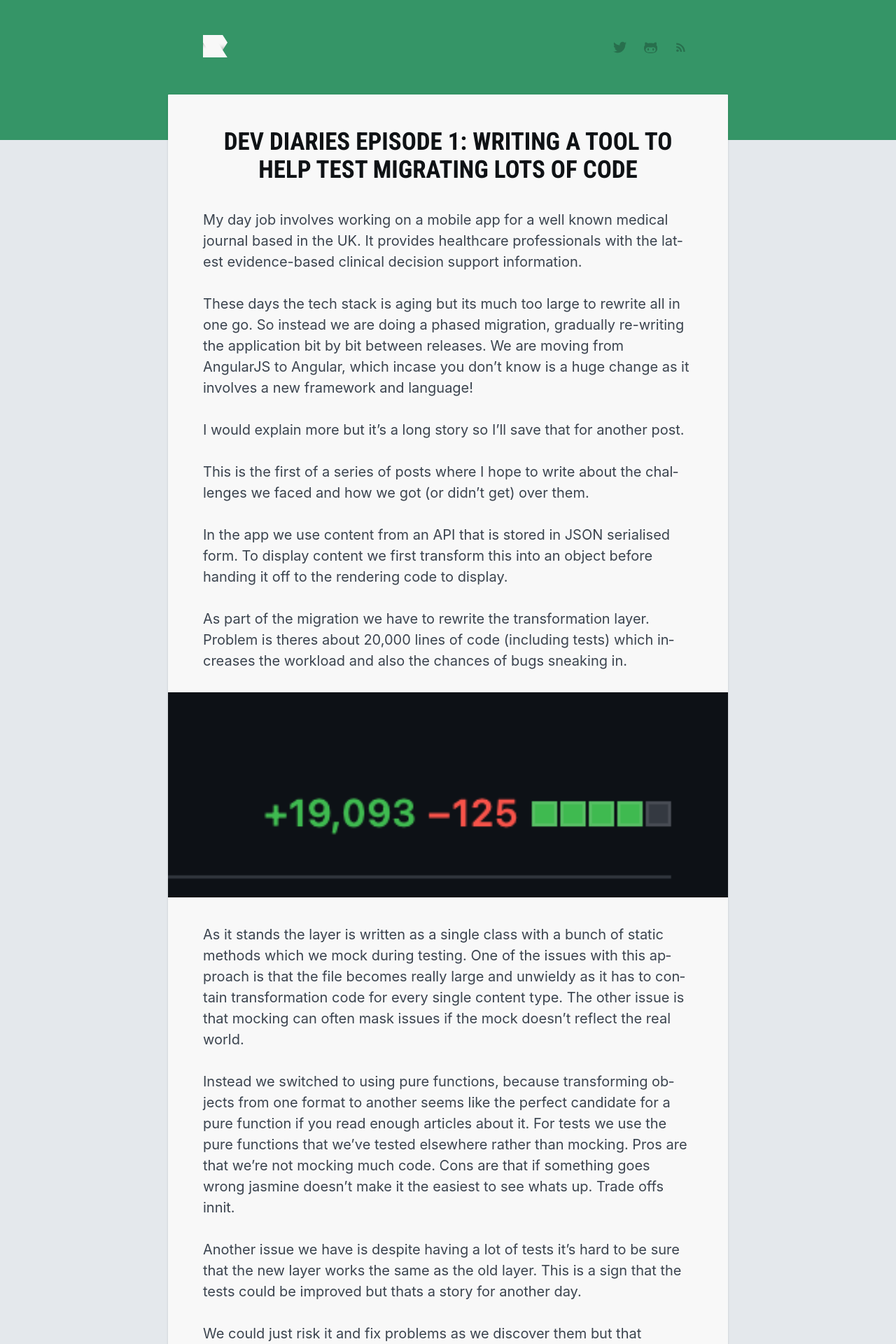
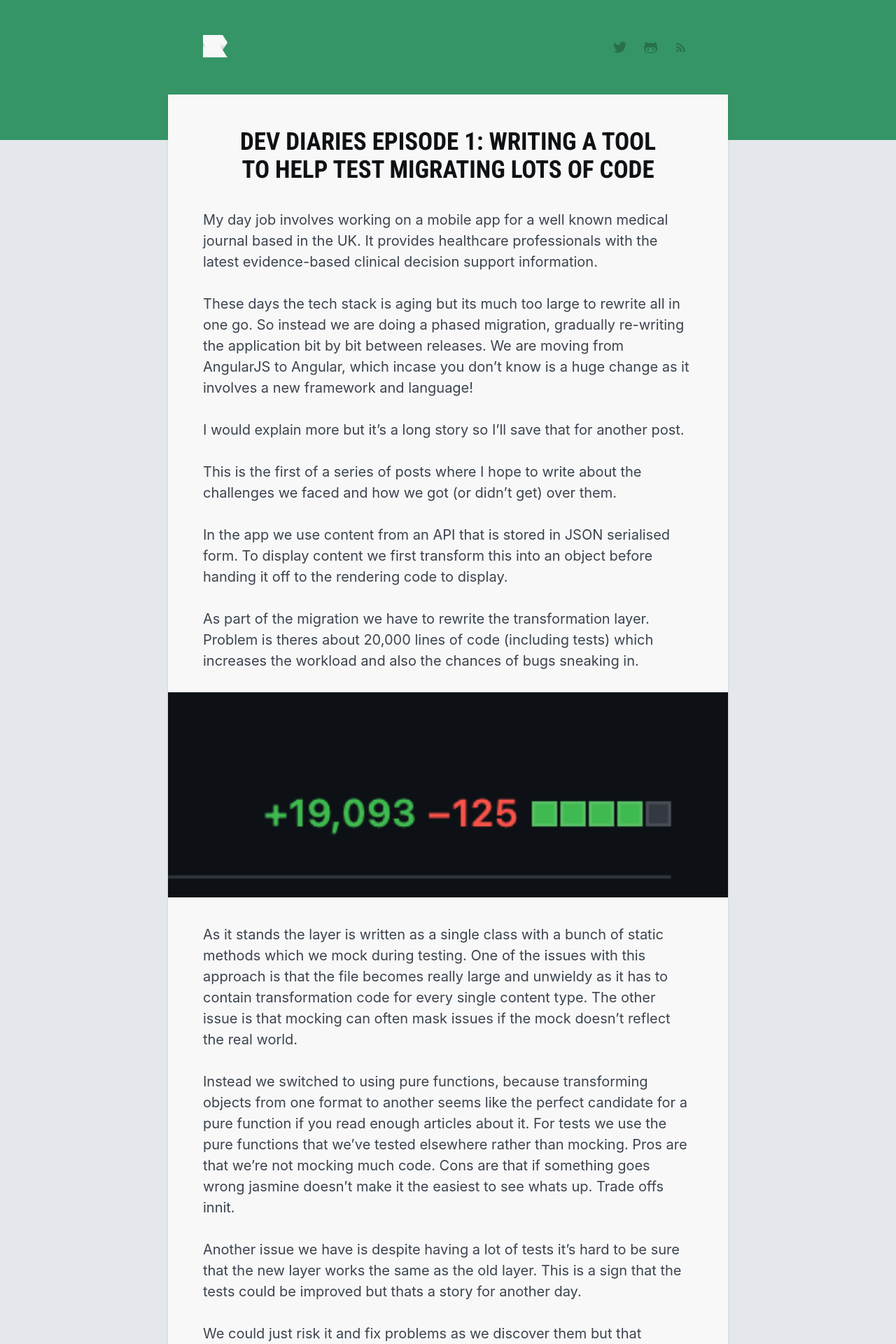
Before and after one commit to studioromeo/studioromeo.github.com, a Jekyll site: the page built from _posts/2023-02-11-dev-diaries-episode-1.md, in a window 1280 px wide. Shown: the top 1920 px of the page at 70% size. Built offline with Jekyll 4.4.1, drawn with Linux system fonts in a browser that asks for light colours.

Commit message:
bug: Remove hyphens:auto
Think ths doesn't look good when reading on body text

```diff
--- a/_sass/base.body.scss
+++ b/_sass/base.body.scss
@@ -2,7 +2,6 @@ body {
     background: $colour-grey;
     color: $colour-space-grey;
     font: normal #{$font-size} / #{$line-height} $font-family;
-    hyphens: auto;
     margin: 0 auto;
     max-width: $container-width;
     text-rendering: optimizeLegibility;
--- a/_sass/base.heading.scss
+++ b/_sass/base.heading.scss
@@ -6,6 +6,7 @@ h5 {
     font-family: 'Roboto Condensed', $font-family;
     line-height: 1.15;
     text-transform: uppercase;
+    text-wrap: balance;
 }
 
 h1 {
```
